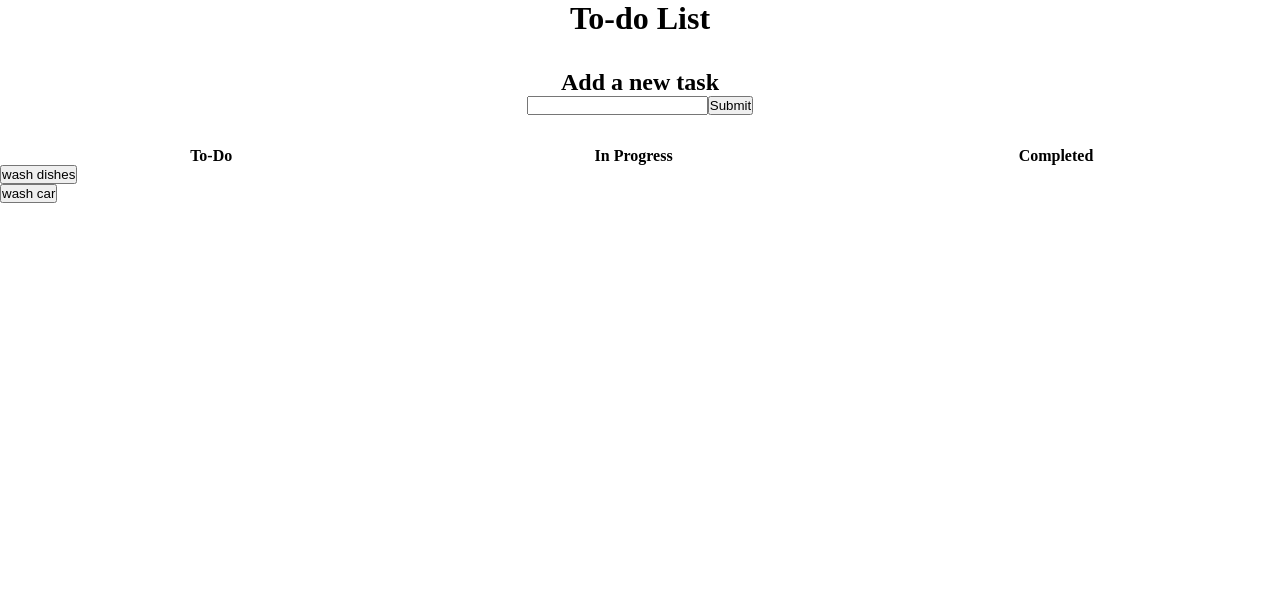
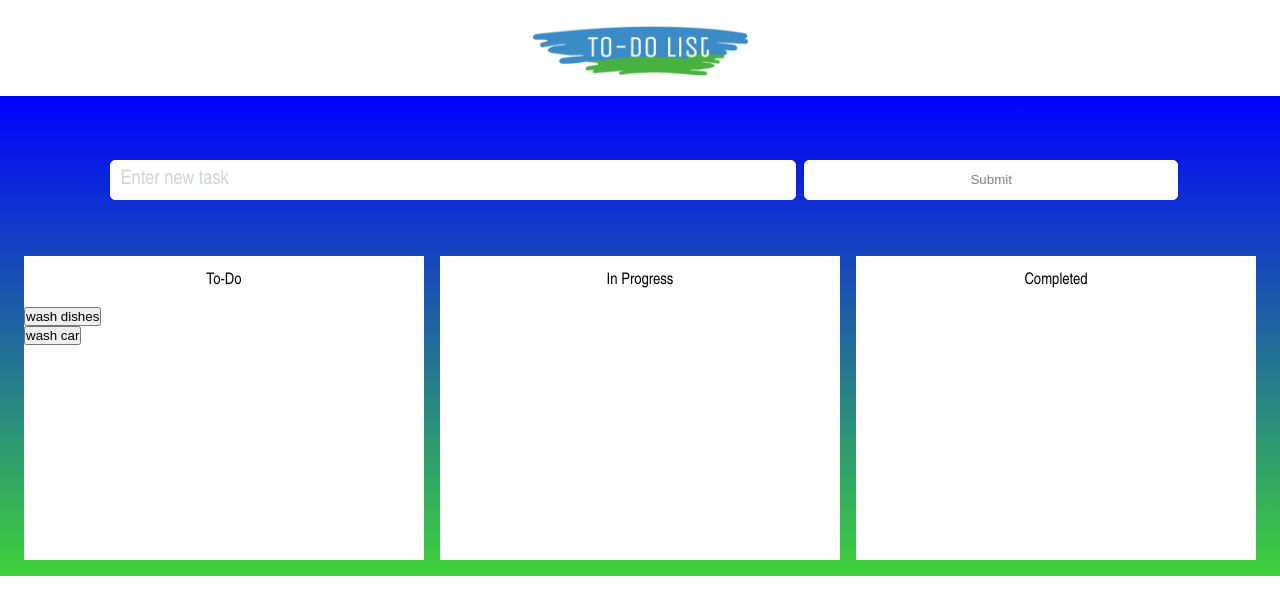
Before and after one commit to dayblassingame/TodoList, a React app: page / in a window 1280 px wide. Shown: the top 614 px of the page. Built offline with nearby package versions, Linux system fonts and the light colour scheme.

Commit message:
task input bar styled and background

```diff
--- a/src/App.js
+++ b/src/App.js
@@ -1,5 +1,6 @@
 import React, {useState} from "react";
 import ('./App.scss');
+import logo from './logo.png';
 
 export function App(){
     //state to hold todo list items
@@ -19,6 +20,7 @@ export function App(){
         const todoList = document.getElementById("todo");
         const newTodoLi = document.createElement('li');
         const newTodoLiButton = document.createElement('button');
+        newTodoLiButton.classList.add('flexbox_container-listBtn');
 
         newTodoLiButton.innerHTML = newTask.value;
         newTodoLiButton.addEventListener("dblclick", moveToInProgress);
@@ -45,6 +47,8 @@ export function App(){
         newInProgressLiButton.innerHTML = newTaskInProgress;
         newInProgressLiButton.addEventListener("dblclick", moveToCompleted);
         newInProgressLiButton.addEventListener("touchend", moveToCompleted);
+        newInProgressLiButton.classList.add('flexbox_container-listBtn');
+
 
         newInProgressLi.appendChild(newInProgressLiButton);
         inProgressList.appendChild(newInProgressLi);
@@ -61,6 +65,7 @@ export function App(){
         const completedList = document.getElementById("completed");
         const completedLi = document.createElement('li');
         const completedLiButton = document.createElement('button');
+        completedLiButton.classList.add('flexbox_container-listBtn');
 
         completedLiButton.innerHTML = newTaskCompleted;
         completedLi.appendChild(completedLiButton);
@@ -68,15 +73,15 @@ export function App(){
     }
 
     return(
-        <div className="main_container">
-            <header>
-                <h1 className='logo'>To-do List</h1>
+        <div>
+            <header className='header'>
+                <div className='logo_container'><img className= 'logo_img' src={logo}/></div>
             </header>
+            <main className="main_content">
                 <div className='sub_container'>
-                <h2>Add a new task</h2>
                     <form onSubmit={newTask}>
-                    <input className='sub_container-input' id='task' type='text'/>
-                    <input type='submit'/>
+                        <input className='sub_container-input' id='task' type='text' placeholder='Enter new task'/>
+                        <input className='sub_container-submit' type='submit'/>
                     </form>
                 </div>
                 <div className='flexbox_container'>
@@ -85,7 +90,7 @@ export function App(){
                         <ul id="todo">
                             {todos.map((todo,index) => {
                                 return (
-                                <li className="todoList_item" key={index}><button onTouchEnd={moveToInProgress} onDoubleClick={moveToInProgress}>{todo}</button></li>
+                                    <li className="todoList_item" key={index}><button className='flexbox_container-listBtn' onTouchEnd={moveToInProgress} onDoubleClick={moveToInProgress}>{todo}</button></li>
                                 );
                             })}
                         </ul>
@@ -99,6 +104,7 @@ export function App(){
                         <ul id="completed"></ul>
                     </div>
                 </div>
+            </main>
         </div>
     );
 }
--- a/src/App.scss
+++ b/src/App.scss
@@ -1,39 +1,96 @@
+$green: rgba(29, 202, 23, 0.849);
+
 *{
     margin: 0;
     padding: 0;
     box-sizing: border-box;
 }
 
-.main_container{
+.header{
+    height: 6rem;
+    border-bottom: 2px white solid;
+
+    .logo_container{
+        height: inherit;
+        width: auto;
+        text-align: center;
+        padding: 1rem 0rem;
+
+    }
+}
+
+.main_content{
+    @media screen and (max-width: 420px){
+        height: 45rem;
+    }
     width: 100%;
-
-
-    .logo{
-        text-align: center;
-    }
+    height: 30rem;
+    padding: 1rem;
+    background-image: linear-gradient(blue, $green);
 
     .sub_container{
        text-align: center;
        display: block;
        margin: 2rem 0rem;
+       width: auto;
+
+        .sub_container-input{
+            @media screen and (max-width: 420px){
+                margin: 1rem 0rem;
+                width: 70%;
+            }
+
+            display: inline-block;
+            color: gray;
+            width: 55%;
+            height: 2.5rem;
+            margin: 1rem 0.5rem;
+            font-weight: 100;
+            font-size: 1.25rem;
+            font-family: Arial Narrow, sans-serif;
+            padding: 0.5em;
+            border-radius: 5px;
+            border: 1px white solid;
+        }
+
+        ::placeholder{
+            color: #ced6d0;
+            font-weight: 100;
+            font-size: 1.25rem;
+            font-family: Arial Narrow, sans-serif;
+        }
+
+       input[type=submit]{
+            display: inline-block;
+            color: gray;
+            background-color: white;
+            border-radius: 5px;
+            border: 1px white solid;
+            height: 2.5rem;
+            width: 30%;
+       }
     }
 
     .flexbox_container{
+        display: flex;
+        flex-direction: row;
+        height: 20rem;
+        width: 100%;
+
         @media screen and (max-width: 420px){
-            display: block;
+            flex-direction: column;
             margin: 2rem 0rem;
         }
-        width: 100%;
-        display: flex;
 
         .flexbox_container-item{
             @media screen and (max-width: 420px){
-                width: 100%;
+                width: inherit;
                 display: block;
-                margin: 2rem 0rem;
-                padding: 0rem 2rem;
+                padding: 1rem 2rem;
             }
 
+            margin: 0.5rem;
+            background-color: white;
             width: 33%;
             display: inline-block;
 
@@ -42,11 +99,16 @@
                     text-align: left;
                 }
                 text-align: center;
+                margin: 1rem 0rem;
+                font-family: Arial Narrow, sans-serif;
+                font-weight: 100;
             }
 
             .todoList_item{
                 display: block;
                 cursor: pointer;
+
+
             }
         }
     }
```
Also changed, not shown: src/Logo.png (added). Lines whose indentation alone changed are shown as unchanged.
